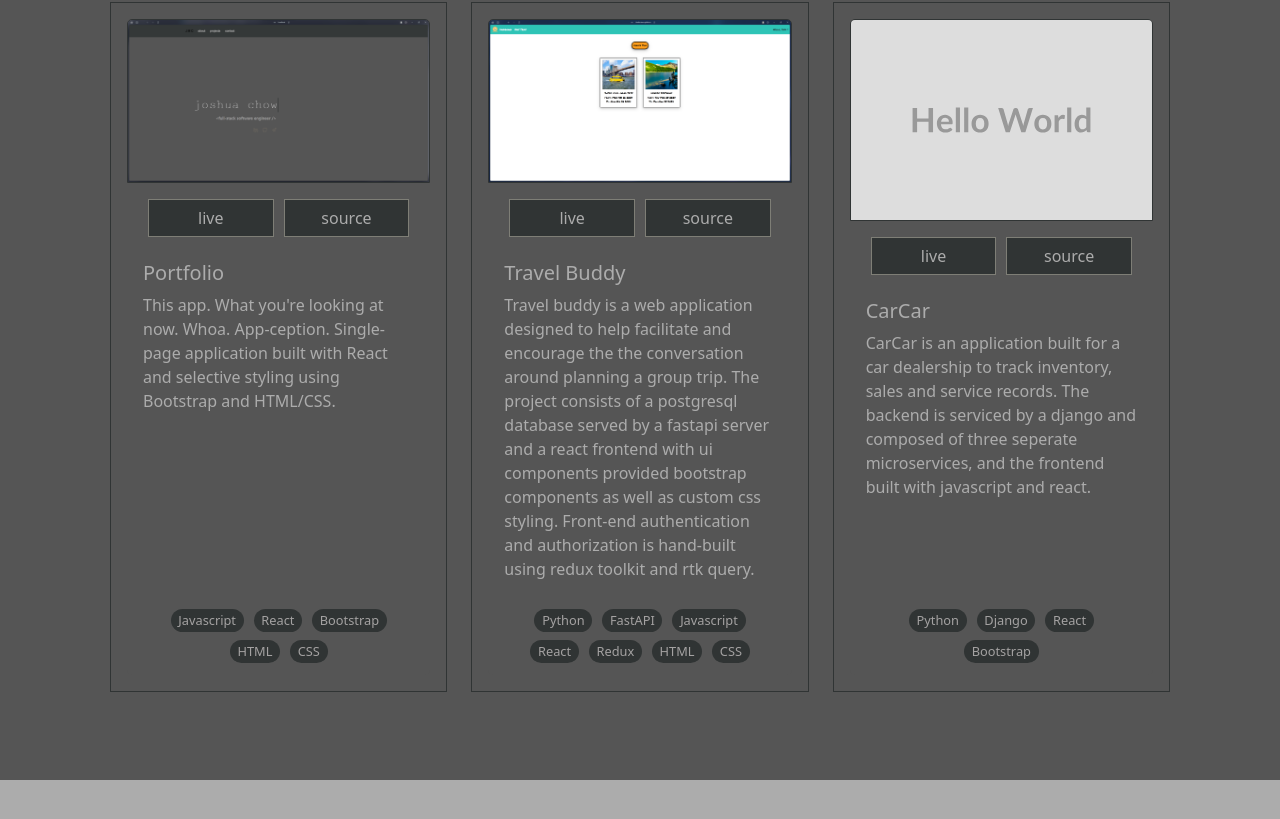
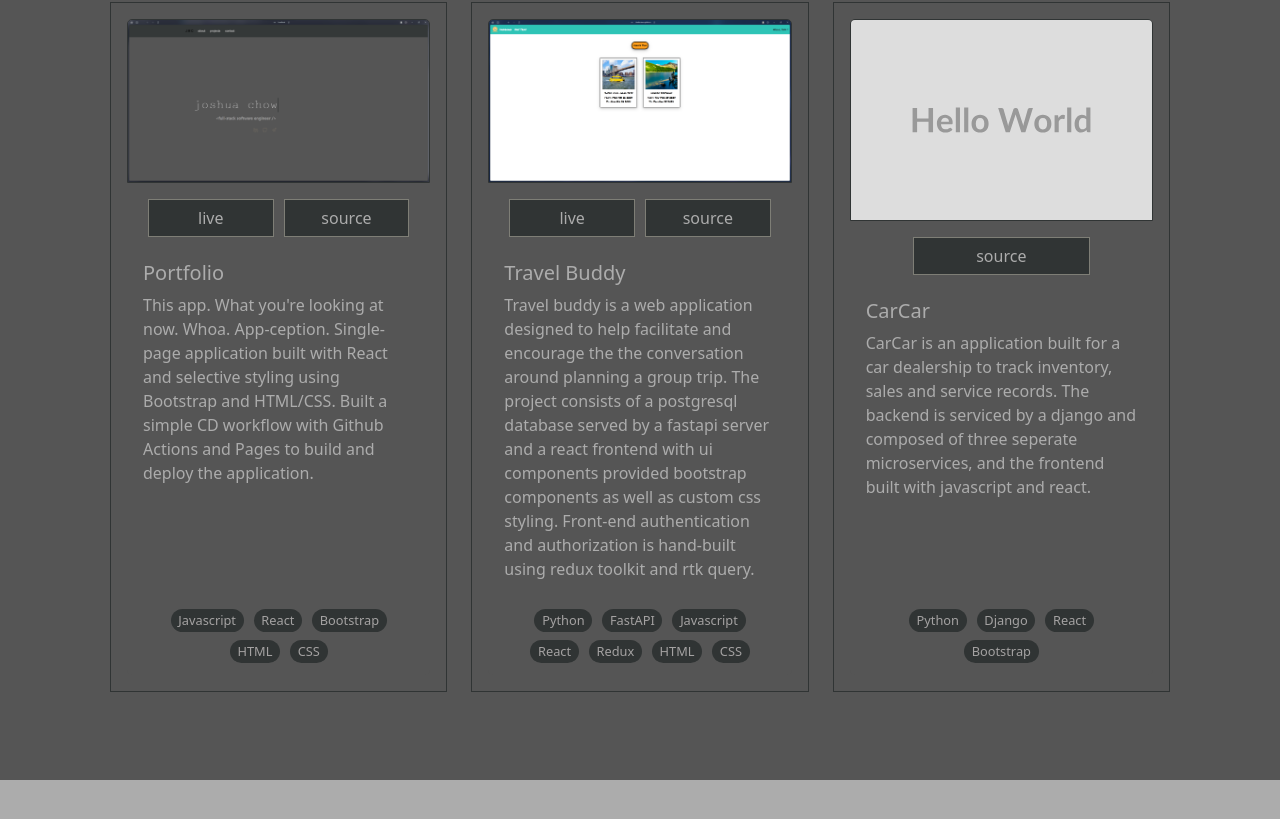
Before and after one commit to thejoshchow/thejoshchow-portfolio, a React (Create React App) app: page / in a window 1280 px wide. Shown: the part 1880-2699 px from the top of the page. Built offline with nearby package versions, Linux system fonts and the light colour scheme.

Commit message:
hide live button if website is not given

```diff
--- a/src/sections/Projects.jsx
+++ b/src/sections/Projects.jsx
@@ -16,9 +16,11 @@ const Projects = () => {
           alt="..."
         />
         <Card.Header className="d-flex justify-content-around">
-          <a className="btn card-button" href={project.website}>
-            live
-          </a>
+          {project.website === "" ? null : (
+            <a className="btn card-button" href={project.website}>
+              live
+            </a>
+          )}
           <a className="btn card-button" href={project.repo}>
             source
           </a>
@@ -42,7 +44,7 @@ const Projects = () => {
       name: "Portfolio",
       screenshot: "img/portfolio.png",
       description:
-        "This app. What you're looking at now. Whoa. App-ception. Single-page application built with React and selective styling using Bootstrap and HTML/CSS.",
+        "This app. What you're looking at now. Whoa. App-ception. Single-page application built with React and selective styling using Bootstrap and HTML/CSS. Built a simple CD workflow with Github Actions and Pages to build and deploy the application.",
       tech: ["Javascript", "React", "Bootstrap", "HTML", "CSS"],
       website: "https://thejoshchow.netlify.app",
       repo: "https://github.com/thejoshchow/thejoshchow-portfolio",
```
